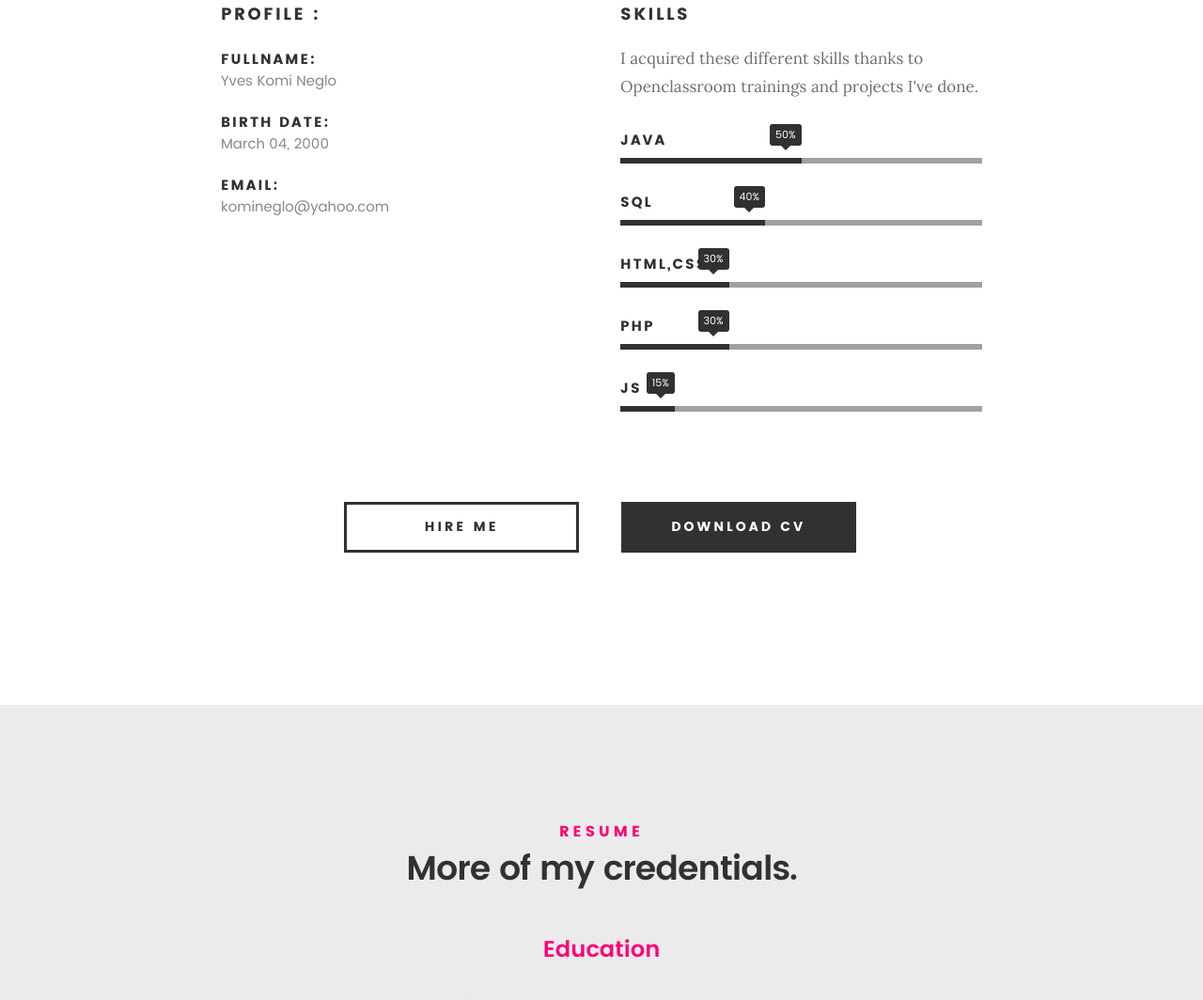
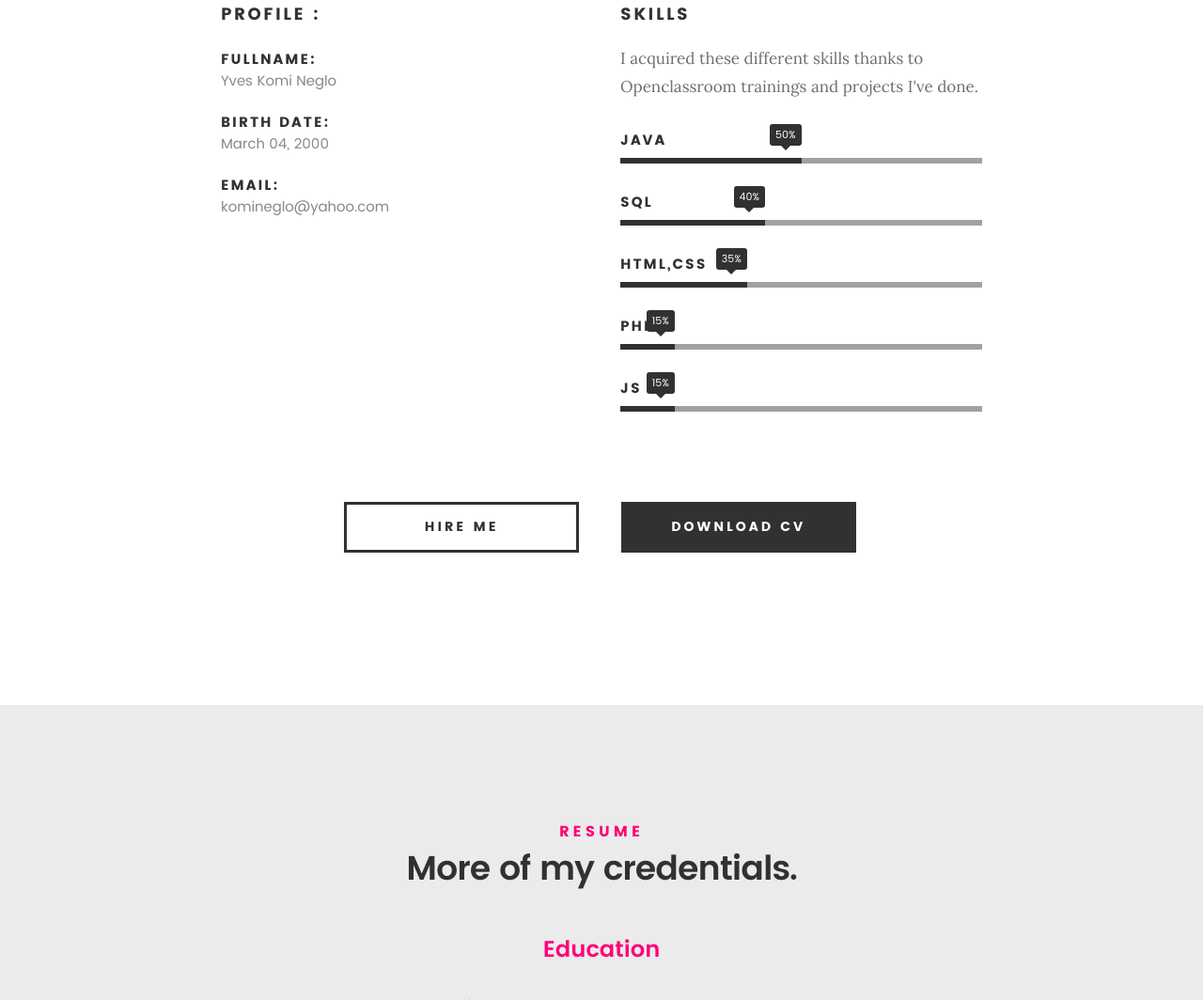
Before and after one commit to komineglo/komineglo.io, a plain HTML site: page index.html in a window 1280 px wide. Shown: the part 1169-2233 px from the top of the page at 94% size. Drawn offline with Linux system fonts and the light colour scheme; files whose address does not match are found by name.

Commit message:
Update index.html

```diff
--- a/index.html
+++ b/index.html
@@ -169,12 +169,12 @@
 				   	<!--<div class="progress percent70"><span>70%</span></div>
 					   <strong>JQuery</strong>
 					   <li> -->
-						<div class="progress percent30"><span>30%</span></div>
+						<div class="progress percent35"><span>35%</span></div>
 						<strong>                 Html,CSS</strong>
 					</li>
 				   </li>
 				   <li>
-				   	<div class="progress percent30"><span>30%</span></div>
+				   	<div class="progress percent15"><span>15%</span></div>
 				   	<strong>PHP</strong>
 				   </li>
 				   <li>
```
